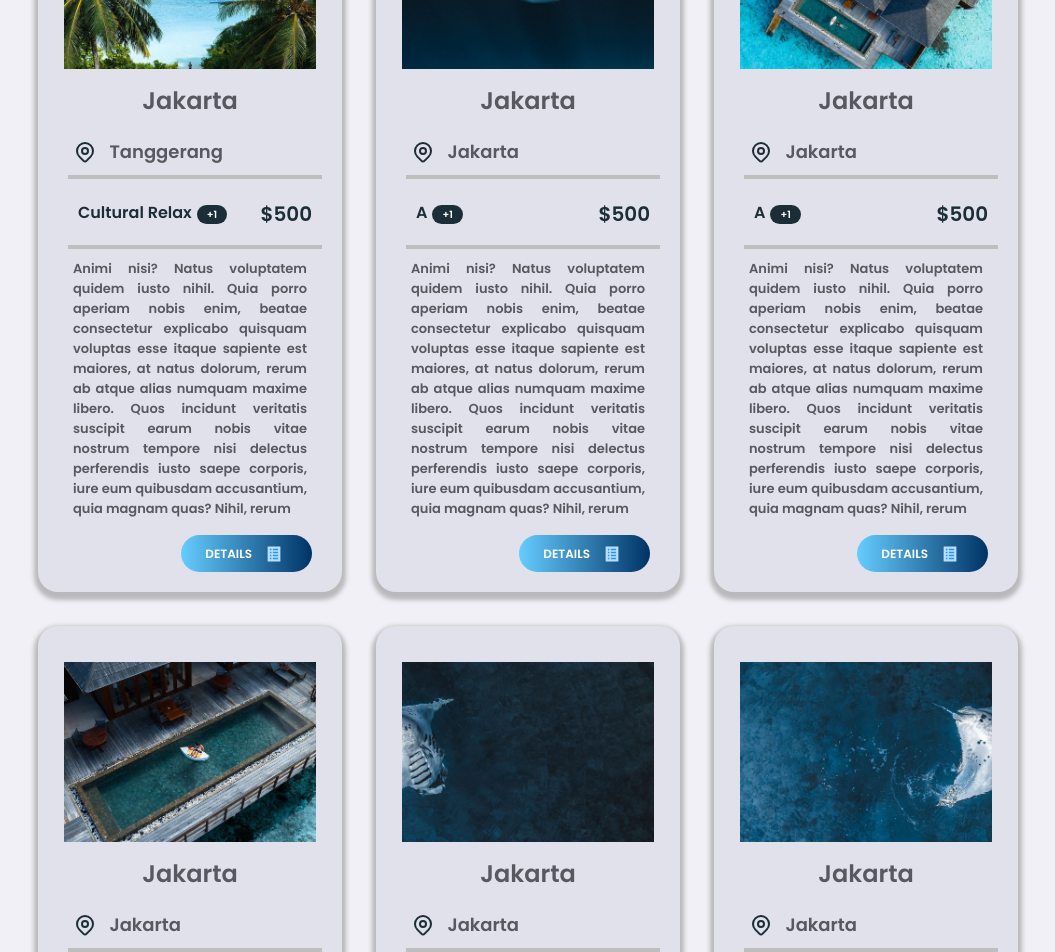
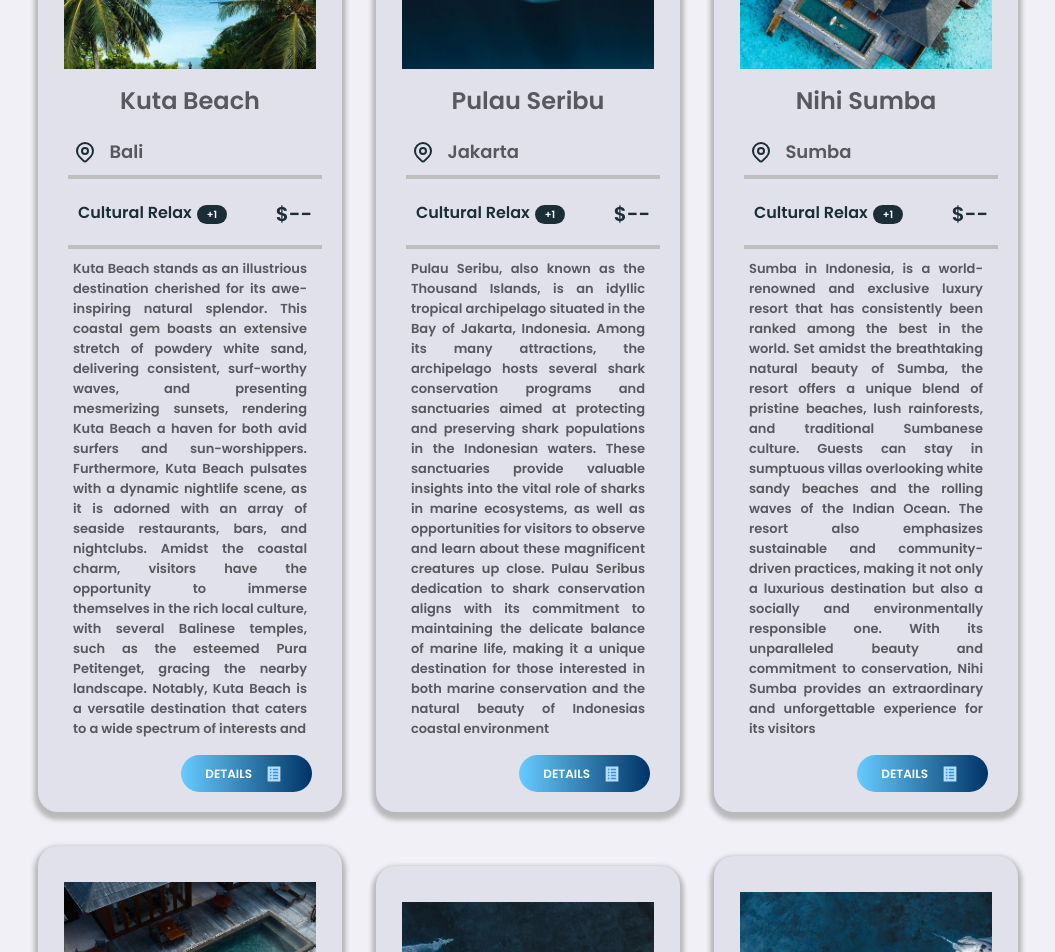
Before and after one commit to sigitecheng/_webapp_travels, a React (Vite) app: page / in a window 1280 px wide. Shown: the part 1140-2092 px from the top of the page, without its empty margins (112-1167 px from the left). Built offline with nearby package versions, Linux system fonts and the light colour scheme.

Commit message:
Perbaruan Baru

```diff
--- a/index.html
+++ b/index.html
@@ -10,7 +10,7 @@
     <link rel="preconnect" href="https://fonts.gstatic.com" crossorigin>
     <link href="https://fonts.googleapis.com/css2?family=Amiri:wght@700&family=Poppins:wght@600&display=swap" rel="stylesheet">
 
-    <title>Sigitmatika</title>
+    <title>Sigi | Travels</title>
   </head>
   <body>
     <div id="root"></div>
--- a/src/components/Footer/Footer.jsx
+++ b/src/components/Footer/Footer.jsx
@@ -61,8 +61,7 @@ export default function Footer(){
                             </div>
 
                             <div data-aos="fade-up" className="footerParagraph">
-                                Lorem ipsum dolor, sit amet consectetur adipisicing elit. Nulla natus minima ab. Architecto, minus id?
-                            </div>
+                            Travel Company is a source of enduring excellence in creating unforgettable travel experiences. We are dedicated to providing unparalleled tourism services, connecting clients with amazing destinations, and offering the best travel solutions.</div>
                             <div data-aos="fade-up" data-aos-duration="6000" className="footerSocials">
                                 <RxTwitterLogo className='icon' />
                                 <FiInstagram className='icon' />
@@ -178,8 +177,8 @@ export default function Footer(){
                         </div>
 
                         <div className="footerDiv flex">
-                            <small>Best Travel Website Theme</small>
-                            <small>Copyright Reserved- Designed by <a href="">Sigimatika</a></small>
+                            <small>PT. Travel Mitra Jaya Wisata </small>
+                            <small>Copyright© Reserved-Designed by <a href="">Sigimatika</a></small>
                         </div>
                     </div>
 
--- a/src/components/Mains/Mains.jsx
+++ b/src/components/Mains/Mains.jsx
@@ -36,59 +36,65 @@ const Data = [
         id: 1,
         imgSrc: img,
         // https://picsum.photos/id/105/200/300
-        destTitle: 'Jakarta',
-        locations : 'Tanggerang',
+        destTitle: 'Kuta Beach',
+        locations : 'Bali',
         grade : 'Cultural Relax',
-        fee : '$500',
-        descriptions : 'Animi nisi? Natus voluptatem quidem iusto nihil. Quia porro aperiam nobis enim, beatae consectetur explicabo quisquam voluptas esse itaque sapiente est maiores, at natus dolorum, rerum ab atque alias numquam maxime libero. Quos incidunt veritatis suscipit earum nobis vitae nostrum tempore nisi delectus perferendis iusto saepe corporis, iure eum quibusdam accusantium, quia magnam quas? Nihil, rerum',
+        fee : '$--',
+        descriptions :
+        'Kuta Beach stands as an illustrious destination cherished for its awe-inspiring natural splendor. This coastal gem boasts an extensive stretch of powdery white sand, delivering consistent, surf-worthy waves, and presenting mesmerizing sunsets, rendering Kuta Beach a haven for both avid surfers and sun-worshippers. Furthermore, Kuta Beach pulsates with a dynamic nightlife scene, as it is adorned with an array of seaside restaurants, bars, and nightclubs. Amidst the coastal charm, visitors have the opportunity to immerse themselves in the rich local culture, with several Balinese temples, such as the esteemed Pura Petitenget, gracing the nearby landscape. Notably, Kuta Beach is a versatile destination that caters to a wide spectrum of interests and '
     },
     {
         id: 2,
         imgSrc: img2,
-        destTitle: 'Jakarta',
+        destTitle: 'Pulau Seribu',
         locations : 'Jakarta',
-        grade : 'A',
-        fee : '$500',
-        descriptions : 'Animi nisi? Natus voluptatem quidem iusto nihil. Quia porro aperiam nobis enim, beatae consectetur explicabo quisquam voluptas esse itaque sapiente est maiores, at natus dolorum, rerum ab atque alias numquam maxime libero. Quos incidunt veritatis suscipit earum nobis vitae nostrum tempore nisi delectus perferendis iusto saepe corporis, iure eum quibusdam accusantium, quia magnam quas? Nihil, rerum',
-    }
+        grade : 'Cultural Relax',
+        fee : '$--',
+        descriptions :
+        'Pulau Seribu, also known as the Thousand Islands, is an idyllic tropical archipelago situated in the Bay of Jakarta, Indonesia. Among its many attractions, the archipelago hosts several shark conservation programs and sanctuaries aimed at protecting and preserving shark populations in the Indonesian waters. These sanctuaries provide valuable insights into the vital role of sharks in marine ecosystems, as well as opportunities for visitors to observe and learn about these magnificent creatures up close. Pulau Seribus dedication to shark conservation aligns with its commitment to maintaining the delicate balance of marine life, making it a unique destination for those interested in both marine conservation and the natural beauty of Indonesias coastal environment'
+        }
     ,{
         id: 3,
         imgSrc: img3,
-        destTitle: 'Jakarta',
-        locations : 'Jakarta',
-        grade : 'A',
-        fee : '$500',
-        descriptions : 'Animi nisi? Natus voluptatem quidem iusto nihil. Quia porro aperiam nobis enim, beatae consectetur explicabo quisquam voluptas esse itaque sapiente est maiores, at natus dolorum, rerum ab atque alias numquam maxime libero. Quos incidunt veritatis suscipit earum nobis vitae nostrum tempore nisi delectus perferendis iusto saepe corporis, iure eum quibusdam accusantium, quia magnam quas? Nihil, rerum',
+        destTitle: 'Nihi Sumba',
+        locations : 'Sumba',
+        grade : 'Cultural Relax',
+        fee : '$--',
+        descriptions :
+        'Sumba in Indonesia, is a world-renowned and exclusive luxury resort that has consistently been ranked among the best in the world. Set amidst the breathtaking natural beauty of Sumba, the resort offers a unique blend of pristine beaches, lush rainforests, and traditional Sumbanese culture. Guests can stay in sumptuous villas overlooking white sandy beaches and the rolling waves of the Indian Ocean. The resort also emphasizes sustainable and community-driven practices, making it not only a luxurious destination but also a socially and environmentally responsible one. With its unparalleled beauty and commitment to conservation, Nihi Sumba provides an extraordinary and unforgettable experience for its visitors'
     },
     {
         id: 4,
         imgSrc: img4,
-        destTitle: 'Jakarta',
-        locations : 'Jakarta',
-        grade : 'A',
-        fee : '$500',
+        destTitle: 'Jimbaran Beach',
+        locations : 'Bali',
+        grade : '',
+        fee : '$--',
         // descriptions : 'Lorem, ipsum dolor sit amet consectetur adipisicing elit. Ducimus omnis ea optio autem aperiam incidunt fuga deleniti obcaecati unde cum sint, animi accusamus iusto eos dolorum molestiae consequatur nulla eum quisquam sunt totam. Tempora modi provident, ducimus nesciunt omnis animi velit eligendi fuga aliquid voluptatum nisi? Natus voluptatem quidem iusto nihil. Quia porro aperiam nobis enim, beatae consectetur explicabo quisquam voluptas esse itaque sapiente est maiores, at natus dolorum, rerum ab atque alias numquam maxime libero. Quos incidunt veritatis suscipit earum nobis vitae nostrum tempore nisi delectus perferendis iusto saepe corporis, iure eum quibusdam accusantium, quia magnam quas? Nihil, rerum',
-        descriptions : 'Animi nisi? Natus voluptatem quidem iusto nihil. Quia porro aperiam nobis enim, beatae consectetur explicabo quisquam voluptas esse itaque sapiente est maiores, at natus dolorum, rerum ab atque alias numquam maxime libero. Quos incidunt veritatis suscipit earum nobis vitae nostrum tempore nisi delectus perferendis iusto saepe corporis, iure eum quibusdam accusantium, quia magnam quas? Nihil, rerum'
+        descriptions :
+        'Jimbaran Beach, situated on the southwestern coast of Bali, is renowned for its picturesque coastal beauty and tranquil atmosphere. With its soft, golden sands and gentle waves, it provides an ideal setting for a relaxing beach day. What sets Jimbaran apart is its famous seafood dining scene, where seafood restaurants line the shoreline, offering delectable fresh catches of the day, making it a perfect place to savor a sumptuous meal by the sea. Additionally, the beach is celebrated for its mesmerizing sunsets, casting a warm and romantic glow over the bay, making it a popular choice for those seeking both culinary and natural delights'
     },
     {
         id: 5,
         imgSrc: img5,
-        destTitle: 'Jakarta',
-        locations : 'Jakarta',
-        grade : 'A',
-        fee : '$500',
+        destTitle: 'Maluk Beach',
+        locations : 'Sumbawa',
+        grade : '',
+        fee : '$--',
         // descriptions : 'Lorem, ipsum dolor sit amet consectetur adipisicing elit. Ducimus omnis ea optio autem aperiam incidunt fuga deleniti obcaecati unde cum sint, animi accusamus iusto eos dolorum molestiae consequatur nulla eum quisquam sunt totam. Tempora modi provident, ducimus nesciunt omnis animi velit eligendi fuga aliquid voluptatum nisi? Natus voluptatem quidem iusto nihil. Quia porro aperiam nobis enim, beatae consectetur explicabo quisquam voluptas esse itaque sapiente est maiores, at natus dolorum, rerum ab atque alias numquam maxime libero. Quos incidunt veritatis suscipit earum nobis vitae nostrum tempore nisi delectus perferendis iusto saepe corporis, iure eum quibusdam accusantium, quia magnam quas? Nihil, rerum',
-        descriptions : 'Animi nisi? Natus voluptatem quidem iusto nihil. Quia porro aperiam nobis enim, beatae consectetur explicabo quisquam voluptas esse itaque sapiente est maiores, at natus dolorum, rerum ab atque alias numquam maxime libero. Quos incidunt veritatis suscipit earum nobis vitae nostrum tempore nisi delectus perferendis iusto saepe corporis, iure eum quibusdam accusantium, quia magnam quas? Nihil, rerum'
+        descriptions :
+        'Maluk Beach, located in Sumbawa, Indonesia, is a serene coastal haven known for its crystal-clear waters and gentle waves. This tranquil beach is a popular destination for both swimming and water sports, offering a relaxing atmosphere and beautiful natural surroundings. Visitors can unwind on the soft, sandy shores, take a dip in the calm sea, and enjoy the peaceful ambiance that Pantai Maluk provides. Its an ideal spot for those seeking a tranquil beach escape away from the more crowded tourist areas in Indonesia,  spot for those seeking a tranquil beach escape away from the more crowded tourist areas in Indonesia,  spot for those seeking '
     },
     {
         id: 6,
         imgSrc: img6,
-        destTitle: 'Jakarta',
-        locations : 'Jakarta',
-        grade : 'A',
-        fee : '$500',
+        destTitle: 'Parangtritis Beach',
+        locations : 'Yogyakarta',
+        grade : '',
+        fee : '$--',
         // descriptions : 'Lorem, ipsum dolor sit amet consectetur adipisicing elit. Ducimus omnis ea optio autem aperiam incidunt fuga deleniti obcaecati unde cum sint, animi accusamus iusto eos dolorum molestiae consequatur nulla eum quisquam sunt totam. Tempora modi provident, ducimus nesciunt omnis animi velit eligendi fuga aliquid voluptatum nisi? Natus voluptatem quidem iusto nihil. Quia porro aperiam nobis enim, beatae consectetur explicabo quisquam voluptas esse itaque sapiente est maiores, at natus dolorum, rerum ab atque alias numquam maxime libero. Quos incidunt veritatis suscipit earum nobis vitae nostrum tempore nisi delectus perferendis iusto saepe corporis, iure eum quibusdam accusantium, quia magnam quas? Nihil, rerum',
-        descriptions : 'Animi nisi? Natus voluptatem quidem iusto nihil. Quia porro aperiam nobis enim, beatae consectetur explicabo quisquam voluptas esse itaque sapiente est maiores, at natus dolorum, rerum ab atque alias numquam maxime libero. Quos incidunt veritatis suscipit earum nobis vitae nostrum tempore nisi delectus perferendis iusto saepe corporis, iure eum quibusdam accusantium, quia magnam quas? Nihil, rerum'
+        descriptions :
+        'Pantai Parangtritis, located on the southern coast of Yogyakarta, Indonesia, region. Renowned for its vast expanse of dark volcanic sands, powerful waves, and stunning sunsets, Parangtritis offers a blend of natural beauty and Javanese culture. Visitors can witness the strong cultural influence as they explore the beach, with opportunities to take a horse-drawn carriage ride (dokar), visit the mystical Parangtritis Cave, or observe traditional rituals at the beach. The turbulent waves make it a popular spot for experienced surfers, while its cultural significance adds a unique dimension to the beach experience, making it a must-visit destination in Yogyakarta'
     },
 
 ];
```
